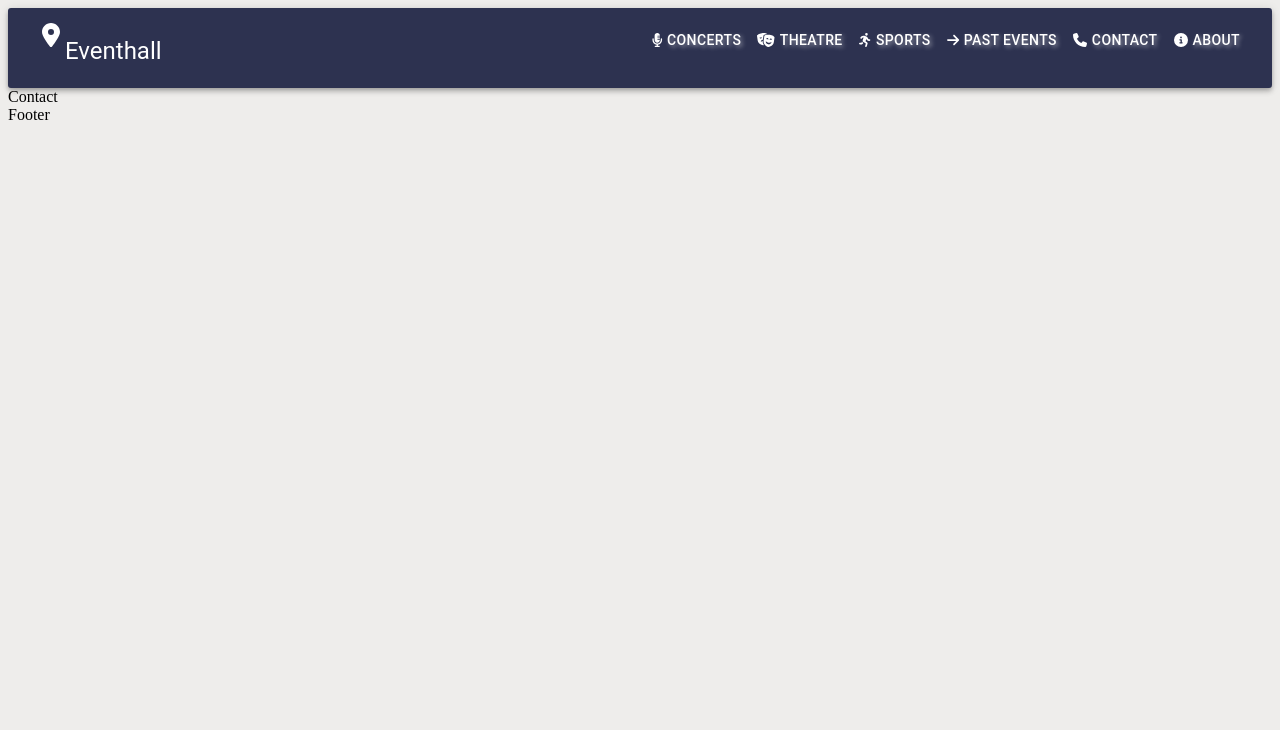
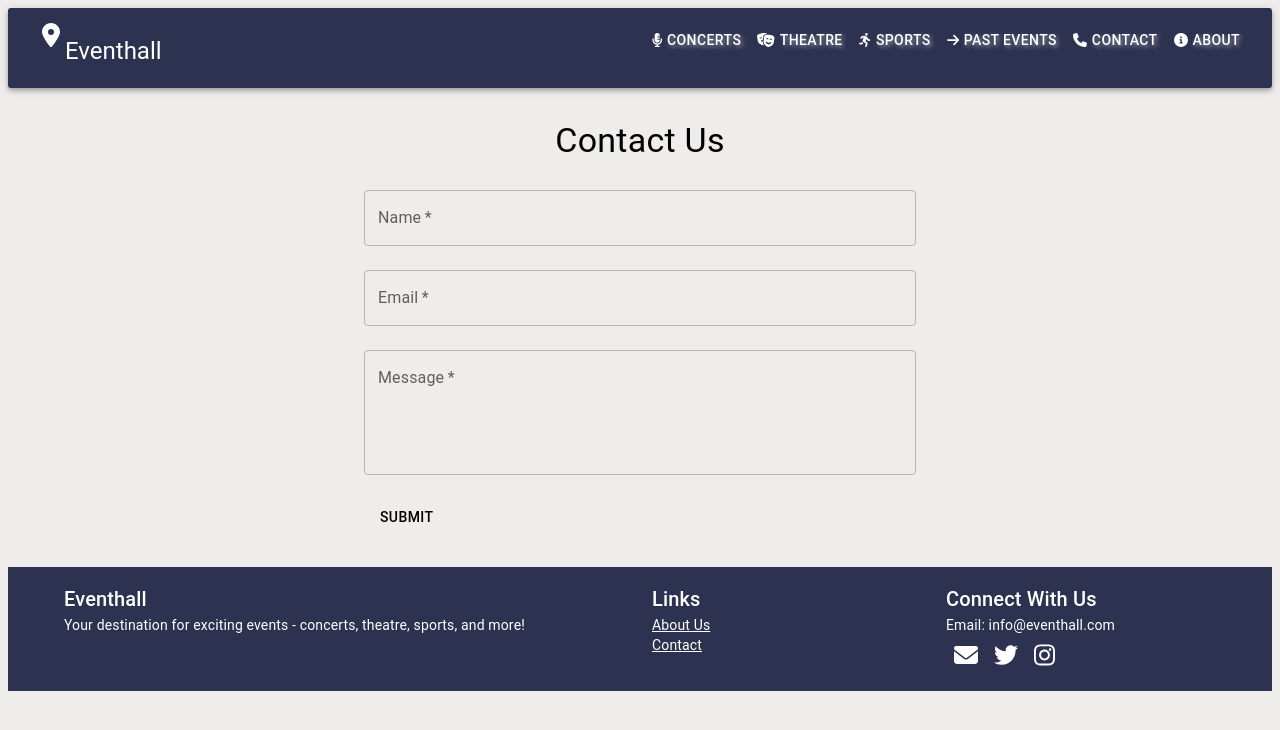
Before and after one commit to karagooz/event-app, a React (Create React App) app: page /contact in a window 1280 px wide. Shown: the top 730 px of the page. Built offline with nearby package versions, Linux system fonts and the light colour scheme.

Commit message:
Fotter - about-contact olusturuldu

```diff
--- a/package.json
+++ b/package.json
@@ -15,6 +15,7 @@
     "@testing-library/react": "^13.4.0",
     "@testing-library/user-event": "^13.5.0",
     "axios": "^1.6.7",
+    "formik": "^2.4.5",
     "json-server": "^1.0.0-alpha.23",
     "moment": "^2.30.1",
     "react": "^18.2.0",
--- a/src/component/Footer.jsx
+++ b/src/component/Footer.jsx
@@ -1,9 +1,52 @@
-import React from 'react'
+import React from 'react';
+import { Container, Typography, Link, Grid, IconButton } from '@mui/material';
+import { FontAwesomeIcon } from "@fortawesome/react-fontawesome";
+import { faEnvelope } from '@fortawesome/free-solid-svg-icons'
+import { faTwitter } from '@fortawesome/free-brands-svg-icons';
+import { faInstagram } from '@fortawesome/free-brands-svg-icons';
+const Footer = () => {
+  return (
+    <footer style={{ marginTop: '2rem', backgroundColor: '#2D3250', color: 'white', padding: '1rem 0' }}>
+      <Container maxWidth="lg">
+        <Grid container spacing={3}>
+          <Grid item xs={12} sm={6}>
+            <Typography variant="h6">Eventhall</Typography>
+            <Typography variant="body2" color="inherit" paragraph>
+              Your destination for exciting events - concerts, theatre, sports, and more!
+            </Typography>
+          </Grid>
+          <Grid item xs={12} sm={3}>
+            <Typography variant="h6">Links</Typography>
+            <Typography variant="body2">
+              <Link href="/about" color="inherit">
+                About Us
+              </Link>
+            </Typography>
+            <Typography variant="body2">
+              <Link href="/contact" color="inherit">
+                Contact
+              </Link>
+            </Typography>
+          </Grid>
+          <Grid item xs={12} sm={3}>
+            <Typography variant="h6">Connect With Us</Typography>
+            <Typography variant="body2" color="inherit">
+              Email: info@eventhall.com
+            </Typography>
+            <IconButton color="inherit" href="#">
+              <FontAwesomeIcon icon={faEnvelope} />
+            </IconButton>
+            <IconButton color="inherit" href="#">
+            <FontAwesomeIcon icon={faTwitter} />
+            </IconButton>
+            <IconButton color="inherit" href="#">
+              <FontAwesomeIcon icon={faInstagram} />
+            </IconButton>
+          </Grid>
+        </Grid>
+      </Container>
+    </footer>
+  );
+};
 
-function Footer() {
-  return (
-    <div>Footer</div>
-  )
-}
-
-export default Footer
+export default Footer;
--- a/src/views/public/AboutContactPages/About.jsx
+++ b/src/views/public/AboutContactPages/About.jsx
@@ -1,9 +1,36 @@
-import React from 'react'
+import React from 'react';
+import { Container, Typography, List, ListItem, ListItemText } from '@mui/material';
 
-function About() {
+const About = () => {
   return (
-    <div>About</div>
-  )
-}
+    <Container maxWidth="sm" sx={{ marginTop: 4 }}>
+      <Typography variant="h4" align="center" gutterBottom>
+        About Us
+      </Typography>
+      <Typography variant="body1" paragraph>
+        Welcome to Eventhall, your go-to platform for discovering and attending various events such as concerts,
+        theatre performances, and sports events.
+      </Typography>
+      <Typography variant="body1" paragraph>
+        Our mission is to provide a seamless experience for event enthusiasts, connecting them with the events
+        that match their interests.
+      </Typography>
+      <Typography variant="body1" paragraph>
+        Meet our team:
+      </Typography>
+      <List>
+        <ListItem>
+          <ListItemText primary="Batu Karagoz" secondary="Co-Founder" />
+        </ListItem>
+        <ListItem>
+          <ListItemText primary="Jane Smith" secondary="Lead Developer" />
+        </ListItem>
+        <ListItem>
+          <ListItemText primary="Alex Johnson" secondary="Designer" />
+        </ListItem>
+      </List>
+    </Container>
+  );
+};
 
-export default About
+export default About;
--- a/src/views/public/AboutContactPages/Contact.jsx
+++ b/src/views/public/AboutContactPages/Contact.jsx
@@ -1,9 +1,71 @@
-import React from 'react'
+import React from 'react';
+import { useFormik } from 'formik';
+import { TextField, Button, Container, Typography } from '@mui/material';
 
-function Contact() {
+const Contact = () => {
+  const formik = useFormik({
+    initialValues: {
+      name: '',
+      email: '',
+      message: '',
+    },
+    onSubmit: (values) => {
+      console.log('Form Verileri:', values);
+      formik.resetForm();
+    },
+  });
+
   return (
-    <div>Contact</div>
-  )
-}
+    <Container maxWidth="sm" sx={{ marginTop: 4 }}>
+      <Typography variant="h4" align="center" gutterBottom>
+        Contact Us
+      </Typography>
+      <form onSubmit={formik.handleSubmit}>
+        <TextField
+          fullWidth
+          id="name"
+          name="name"
+          label="Name"
+          value={formik.values.name}
+          onChange={formik.handleChange}
+          onBlur={formik.handleBlur}
+          variant="outlined"
+          margin="normal"
+          required
+        />
+        <TextField
+          fullWidth
+          id="email"
+          name="email"
+          label="Email"
+          type="email"
+          value={formik.values.email}
+          onChange={formik.handleChange}
+          onBlur={formik.handleBlur}
+          variant="outlined"
+          margin="normal"
+          required
+        />
+        <TextField
+          fullWidth
+          id="message"
+          name="message"
+          label="Message"
+          multiline
+          rows={4}
+          value={formik.values.message}
+          onChange={formik.handleChange}
+          onBlur={formik.handleBlur}
+          variant="outlined"
+          margin="normal"
+          required
+        />
+        <Button type="submit"  variant="#2D3250" color="primary" sx={{ marginTop: 2 }}>
+          Submit
+        </Button>
+      </form>
+    </Container>
+  );
+};
 
-export default Contact
+export default Contact;
```
Also changed, not shown: 1 other file (tests, documents, lock files or other folders).
